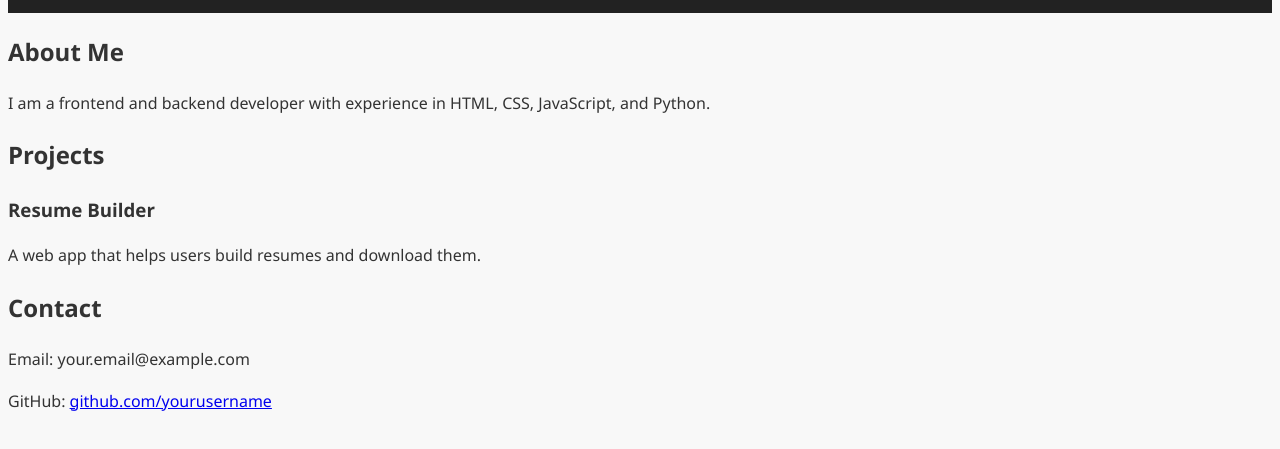
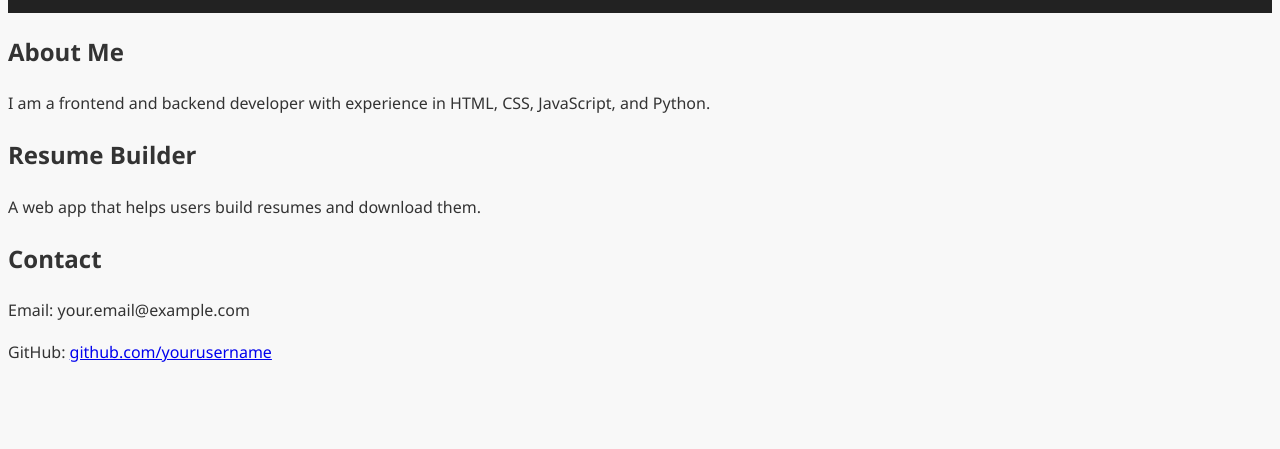
Before and after one commit to Rajani-05/Protfolio, a plain HTML site: page index.html in a window 1280 px wide. Shown: the part 85-534 px from the top of the page. Drawn offline with Linux system fonts and the light colour scheme.

Commit message:
Update index.html

```diff
--- a/index.html
+++ b/index.html
@@ -28,9 +28,9 @@
   </section>
 
   <section id="projects">
-    <h2>Projects</h2>
+
     <div class="project">
-      <h3>Resume Builder</h3>
+      <h2>Resume Builder</h2>
       <p>A web app that helps users build resumes and download them.</p>
     </div>
 
```
